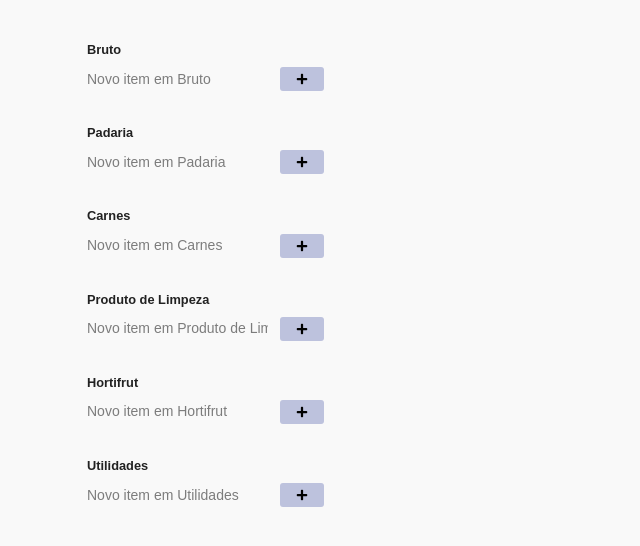
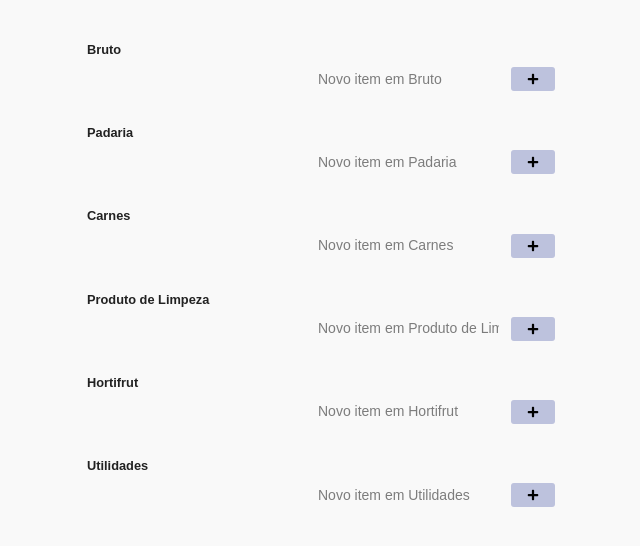
Before and after one commit to ThiagoHouse/ListaDeCompras, a Next.js app: page / in a window 1280 px wide. Shown: the top 546 px of the page, without its empty margins (319-959 px from the left). Built offline with nearby package versions, Linux system fonts and the light colour scheme.

Commit message:
Alinha o botõa adiconar item a direita

```diff
--- a/src/app/globals.css
+++ b/src/app/globals.css
@@ -97,6 +97,13 @@ body {
   transition: background 0.2s;
 }
 
+.adicionar-container {
+  display: flex;
+  gap: 8px;
+  justify-content: flex-end;
+  margin-bottom: 0;
+}
+
 .lista-compras-item button:hover {
   background: #d1d1d1;
 }
--- a/src/app/page.tsx
+++ b/src/app/page.tsx
@@ -134,7 +134,7 @@ export default function Home() {
         {categorias.map((categoria) => (
           <div key={categoria} style={{ marginBottom: 24 }}>
             <h2 className="categoria-titulo" style={{ marginBottom: 8, marginTop: 16 }}>{categoria}</h2>
-            <div className="pb-2" style={{ display: "flex", gap: 8, marginBottom: 0 }}>
+            <div className="pb-2 adicionar-container" style={{ display: "flex", gap: 8, marginBottom: 0 }}>
               <input
                 className="input"
                 type="text"
@@ -145,7 +145,9 @@ export default function Home() {
                 }
                 onKeyDown={e => e.key === "Enter" && addItem(categoria)}
               />
-              <button className="botao-adicionar" onClick={() => addItem(categoria)}><FaPlus /></button>
+              <button className="botao-adicionar" onClick={() => addItem(categoria)}>
+                <FaPlus />
+              </button>
             </div>
             <ul className="lista-compras-lista">
               {items[categoria].map((item, index) => (
@@ -170,7 +172,7 @@ export default function Home() {
                       style={{ flex: 1, cursor: "pointer" }}
                       onClick={() => toggleCheck(categoria, index)}
                     >
-                     {item.text}
+                      {item.text}
                     </span>
                   )}
                   <button
```
